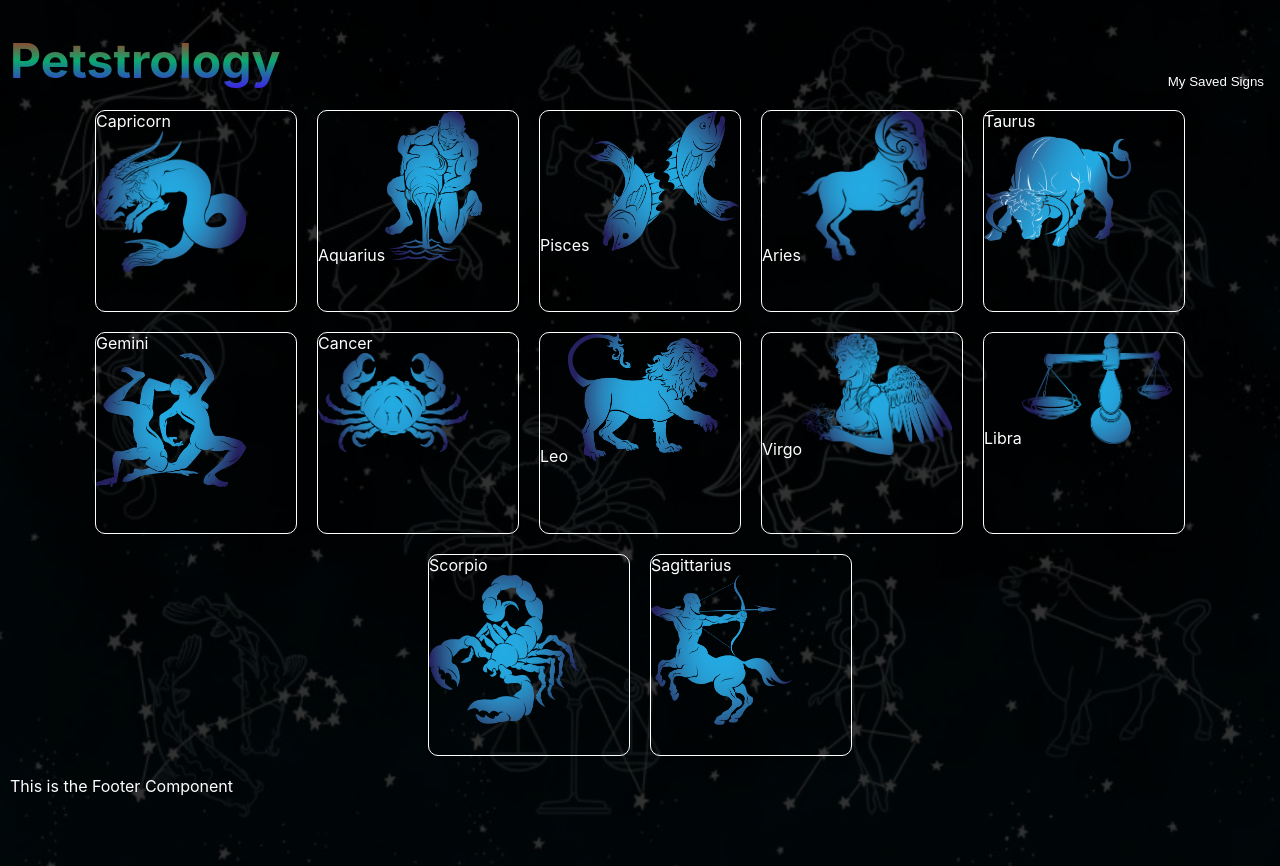
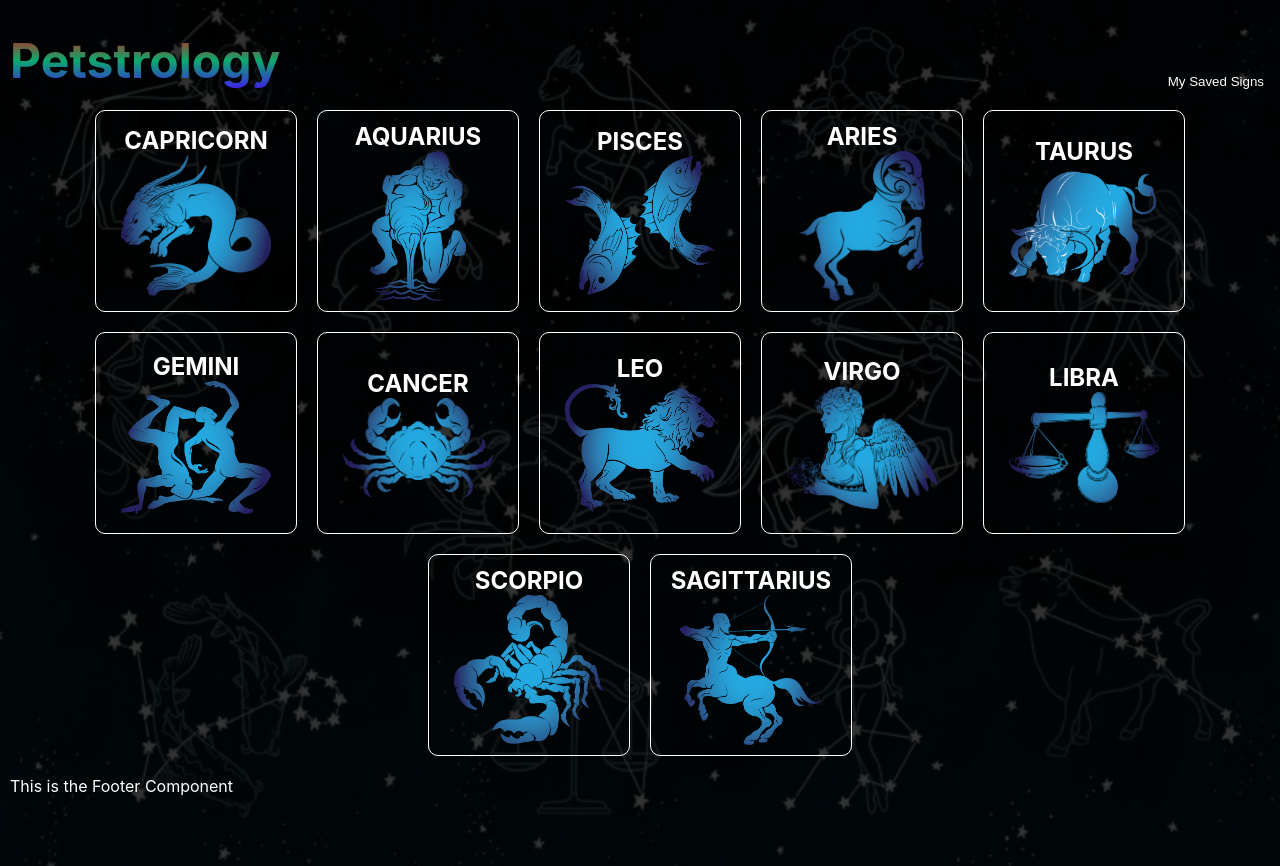
Before and after one commit to lbmerchant93/petstrology, a React (Create React App) app: page / in a window 1280 px wide. Built offline with nearby package versions, Linux system fonts and the light colour scheme.

Commit message:
Add sign title above images

```diff
--- a/src/Components/Home/Home.css
+++ b/src/Components/Home/Home.css
@@ -13,6 +13,14 @@
     min-width: 200px;
     max-height: 200px;
     max-width: 200px;
+    display: flex;
+    flex-direction: column;
+    justify-content: center;
+    align-items: center;
+}
+
+.sign-title {
+    margin: 0;
 }
 
 .sign-img {
--- a/src/Components/Home/Home.js
+++ b/src/Components/Home/Home.js
@@ -16,40 +16,52 @@ import sagittarius from'../../images/sagittarius.png';
 const Home = () => {
     return (
         <main className='all-star-signs-main'>
-            <article className='all-star-signs'>Capricorn
+            <article className='all-star-signs'>
+                <h2 className='sign-title'>CAPRICORN</h2>
                 <img src={capricorn} className='sign-img' alt='Capricorn'/>
             </article>
-            <article className='all-star-signs'>Aquarius
+            <article className='all-star-signs'>
+                <h2 className='sign-title'>AQUARIUS</h2>
                 <img src={aquarius} className='sign-img' alt='Aquarius'/>
             </article>
-            <article className='all-star-signs'>Pisces
+            <article className='all-star-signs'>
+                <h2 className='sign-title'>PISCES</h2>
                 <img src={pisces} className='sign-img' alt='Pisces'/>
             </article>
-            <article className='all-star-signs'>Aries
+            <article className='all-star-signs'>
+                <h2 className='sign-title'>ARIES</h2>
                 <img src={aries} className='sign-img' alt='Aries'/>
             </article>
-            <article className='all-star-signs'>Taurus
+            <article className='all-star-signs'>
+                <h2 className='sign-title'>TAURUS</h2>
                 <img src={taurus} className='sign-img' alt='Taurus'/>
             </article>
-            <article className='all-star-signs'>Gemini
+            <article className='all-star-signs'>
+                <h2 className='sign-title'>GEMINI</h2>
                 <img src={gemini} className='sign-img' alt='Gemini'/>
             </article>
-            <article className='all-star-signs'>Cancer
+            <article className='all-star-signs'>
+                <h2 className='sign-title'>CANCER</h2>
                 <img src={cancer} className='sign-img' alt='Cancer'/>
             </article>
-            <article className='all-star-signs'>Leo
+            <article className='all-star-signs'>
+                <h2 className='sign-title'>LEO</h2>
                 <img src={leo} className='sign-img' alt='Leo'/>
             </article>
-            <article className='all-star-signs'>Virgo
+            <article className='all-star-signs'>
+                <h2 className='sign-title'>VIRGO</h2>
                 <img src={virgo} className='sign-img' alt='Virgo'/>
             </article>
-            <article className='all-star-signs'>Libra
+            <article className='all-star-signs'>
+                <h2 className='sign-title'>LIBRA</h2>
                 <img src={libra} className='sign-img' alt='Libra'/>
             </article>
-            <article className='all-star-signs'>Scorpio
+            <article className='all-star-signs'>
+                <h2 className='sign-title'>SCORPIO</h2>
                 <img src={scorpio} className='sign-img' alt='Scorpio'/>
             </article>
-            <article className='all-star-signs'>Sagittarius
+            <article className='all-star-signs'>
+                <h2 className='sign-title'>SAGITTARIUS</h2>
                 <img src={sagittarius} className='sign-img' alt='Sagittarius'/>
             </article>
         </main>
```
Lines whose indentation alone changed are shown as unchanged.
